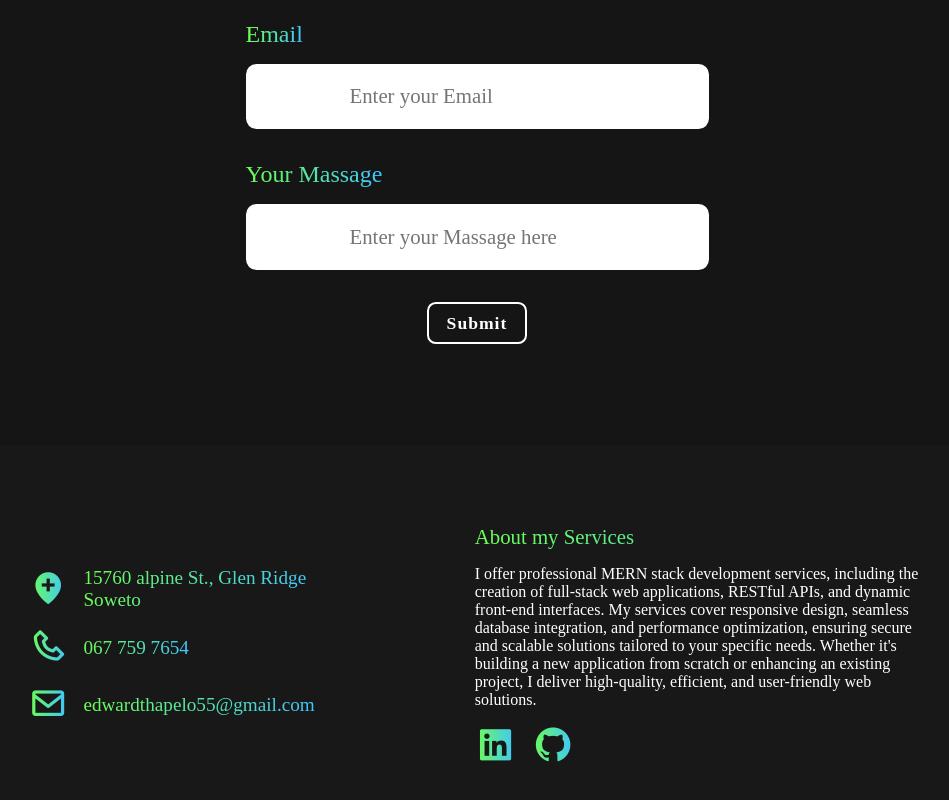
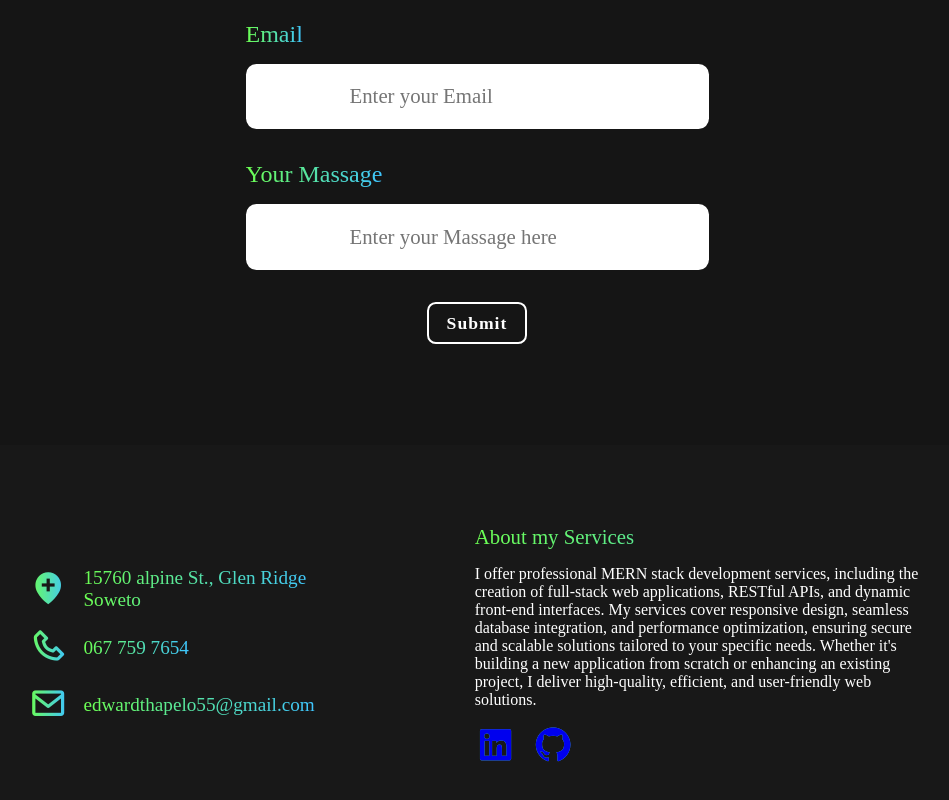
Before and after one commit to EdwardCodeTriber/Portfolio-new, a React (Vite) app in the folder my-portfolio/: page / in a window 1280 px wide. Shown: the part 3462-4262 px from the top of the page, without its empty margins (163-1112 px from the left). Built offline with nearby package versions, Linux system fonts and the light colour scheme; no server answers.

Commit message:
Placed the links well

```diff
--- a/my-portfolio/src/components/Home.jsx
+++ b/my-portfolio/src/components/Home.jsx
@@ -243,10 +243,10 @@ const Home = () => {
           </p>
           <div className="social-icons">
             <span>
-              <i className="bx bxl-linkedin-square" href="www.linkedin.com/in/thapelo-somo-824125278"></i>
+              <a href="www.linkedin.com/in/thapelo-somo-824125278"><i className="bx bxl-linkedin-square"></i></a>
             </span>
             <span>
-              <i className="bx bxl-github" href="https://github.com/EdwardCodeTriber"></i>
+              <a href="https://github.com/EdwardCodeTriber"><i className="bx bxl-github" ></i></a>
             </span>
           </div>
         </div>
```
